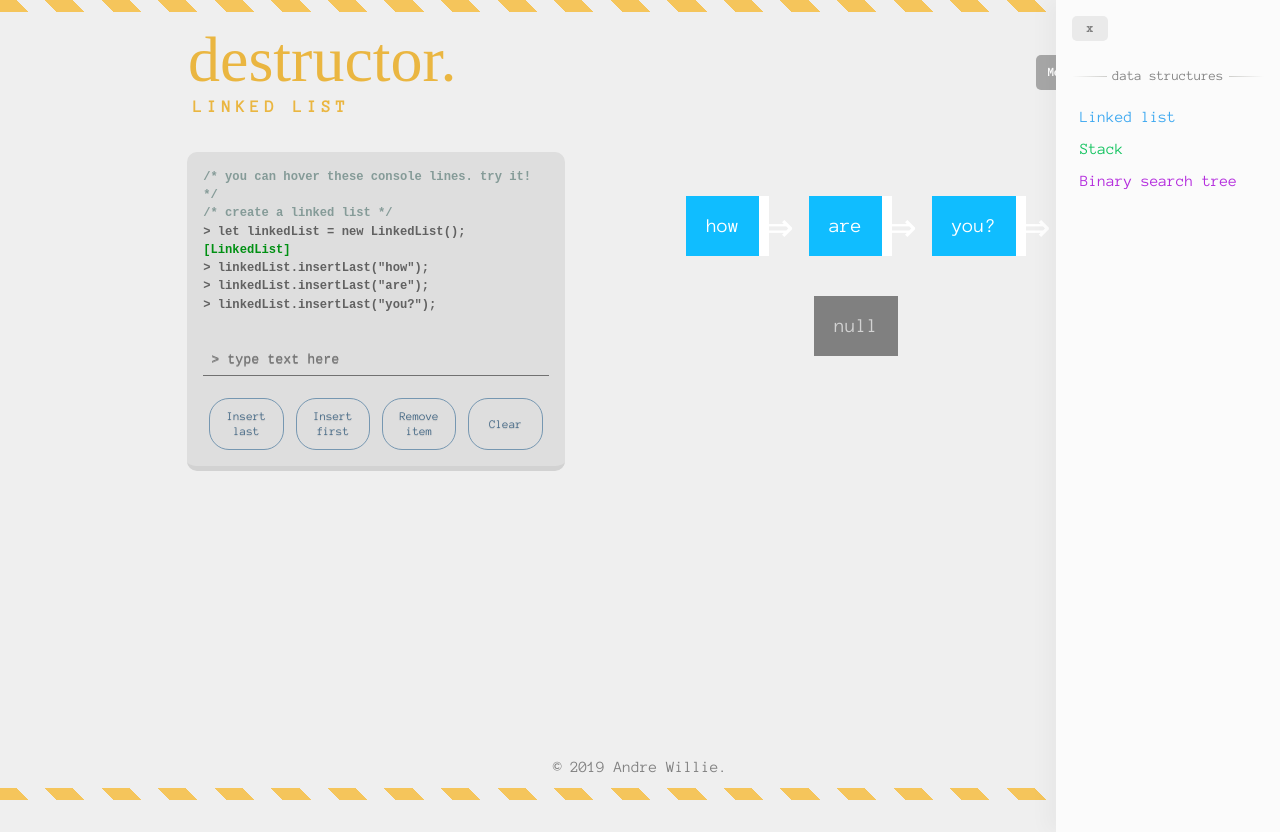
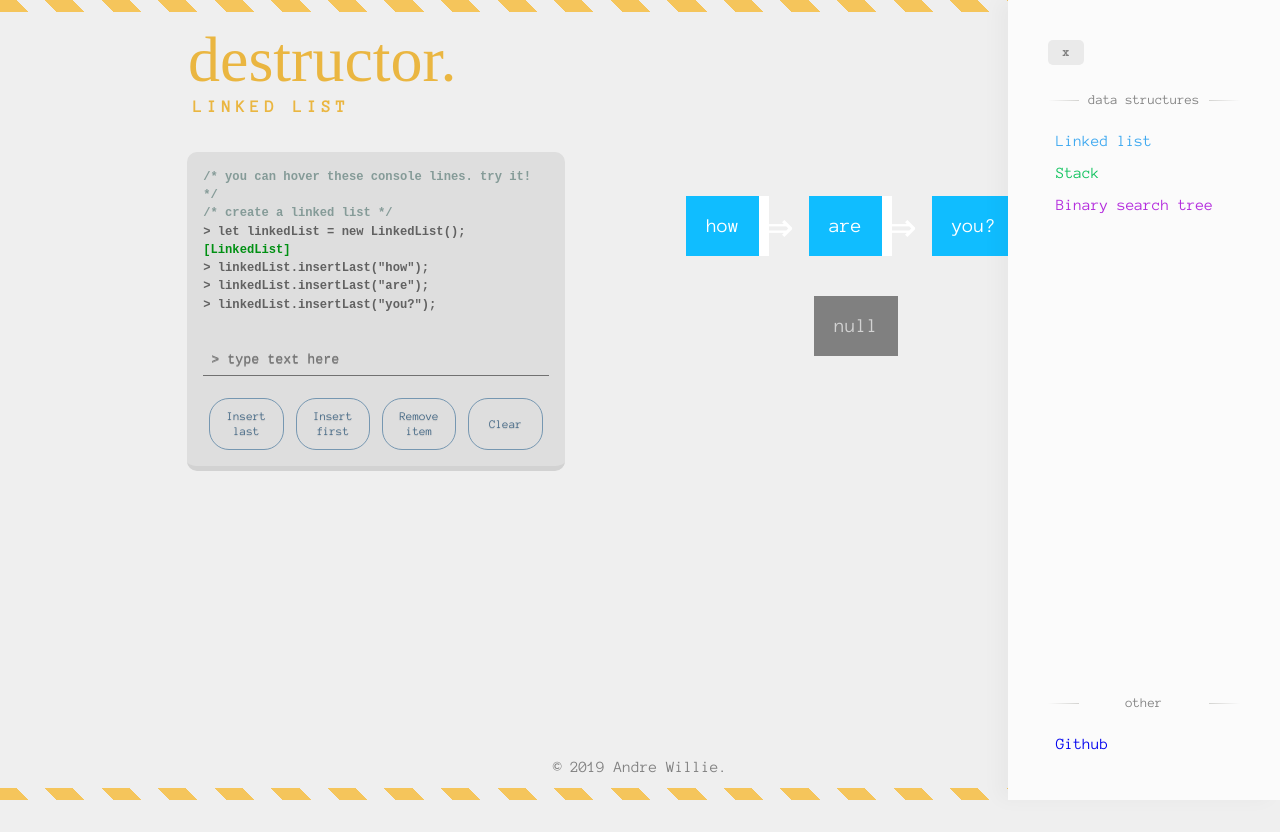
Before and after one commit to andre-kw/destructor, a React (Create React App) app: page / in a window 1280 px wide. Both pictures are taken after a click on the button "Menu". Built offline with nearby package versions, Linux system fonts and the light colour scheme; a web font is replaced by a local one.

Commit message:
polished nav menu

```diff
--- a/src/components/App.css
+++ b/src/components/App.css
@@ -51,8 +51,8 @@ footer {
 
 nav {
   width: 0;
-  height: 100%;
-  padding: 1em;
+  height: 90vh;
+  padding: 5vh;
   position: absolute;
   top: 0;
   right: 0;
@@ -63,6 +63,7 @@ nav {
   box-shadow: -10px 0px 18px #00000008;
   overflow: hidden;
   outline: none;
+  transition: all .15s;
 }
 
 nav.nav-show {
@@ -70,6 +71,13 @@ nav.nav-show {
   display: flex;
   animation-name: show-nav;
   animation-duration: .35s;
+}
+nav.nav-hiding {
+  transition: all .25s;
+  transition-delay: .1s;
+  width: 0;
+  padding-left: 0;
+  padding-right: 0;
 }
 
 @keyframes show-nav {
@@ -102,6 +110,10 @@ nav a:hover {
   padding: .4em;
   background-color: #eaeaea;
   color: gray;
+}
+
+.nav-bottom {
+  margin-top: auto
 }
 
 .nav-ll { color: #3da8f0 }
@@ -340,7 +352,7 @@ code > p {
   z-index: 5;
 }
 .named-divider:after {
-  width: 9em;
+  width: 9.5em;
   margin: 0 auto;
   display: block;
   content: attr(data-separator);
@@ -381,10 +393,6 @@ code > p {
   h2 {
     font-size: 5vw;
   }
-
-  nav {
-    padding: 1em;
-  }
 }
 
 @media only screen and (max-width: 385px) {
--- a/src/components/Header.js
+++ b/src/components/Header.js
@@ -28,10 +28,18 @@ export default class Header extends Component {
 
           <nav className={navClass} onBlur={this.context.menuOff} tabIndex="0">
             <button className="nav-close" onClick={this.context.menuOff}>x</button>
-            <hr className="named-divider" data-separator="data structures" />
-            <Link to="/structure/linked-list" className="nav-ll">Linked list</Link>
-            <Link to="/structure/stack" className="nav-stack">Stack</Link>
-            <Link to="/structure/binary-tree" className="nav-bst">Binary search tree</Link>
+
+            <div className="nav-top">
+              <hr className="named-divider" data-separator="data structures" />
+              <Link to="/structure/linked-list" className="nav-ll">Linked list</Link>
+              <Link to="/structure/stack" className="nav-stack">Stack</Link>
+              <Link to="/structure/binary-tree" className="nav-bst">Binary search tree</Link>
+            </div>
+
+            <div className="nav-bottom">
+              <hr className="named-divider" data-separator="other" />
+              <a href="http://github.com/andre-kw/destructor" target="_blank" alt="github">Github</a>
+            </div>
           </nav>
         </header>
     );
--- a/src/contexts/AppContext.js
+++ b/src/contexts/AppContext.js
@@ -132,13 +132,19 @@ export class AppProvider extends Component {
     if(! this.state.menuVisible) {
       setTimeout(() => {
         document.getElementsByTagName('NAV')[0].focus();
-      }, 250)
+      }, 250);
     }
     this.setState({menuVisible: ! this.state.menuVisible});
   }
 
+  // timeout is necessary because links won't work
+  // if nav disappears immediately
   menuOff = () => {
-    this.setState({menuVisible: false});
+    document.getElementsByTagName('NAV')[0].classList.add('nav-hiding');
+
+    setTimeout(() => {
+      this.setState({menuVisible: false});
+    }, 250);
   }
 
   render() {
```
